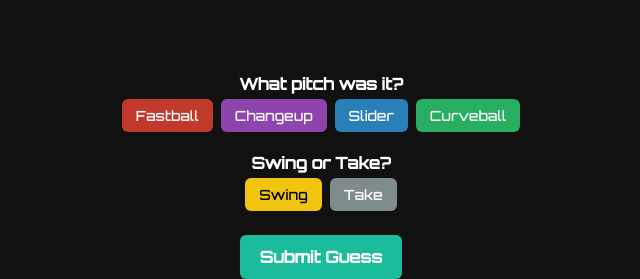
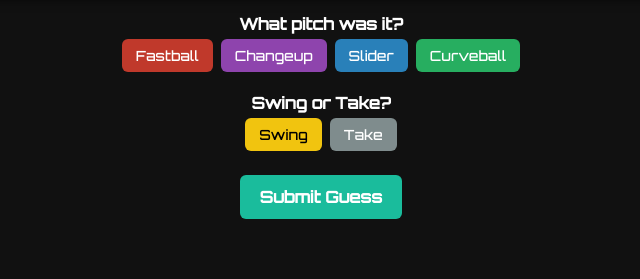
Before and after one commit to Cheechf/Pitch-Recognition-Trainer-by-FM, a Flask app: page /pitch in a window 1280 px wide. Shown: the part 756-1035 px from the top of the page, without its empty margins (319-959 px from the left). Run offline with Flask 3, Linux system fonts and the light colour scheme.

Commit message:
Update pitch.html

```diff
--- a/templates/pitch.html
+++ b/templates/pitch.html
@@ -1,19 +1,25 @@
 <!DOCTYPE html>
 <html lang="en">
 <head>
-    <meta charset="UTF-8">
+  <meta charset="UTF-8" />
   <title>Pitch Recognition Trainer by FM</title>
-    <meta name="viewport" content="width=device-width, initial-scale=1.0">
-
-    <link href="https://fonts.googleapis.com/css2?family=Orbitron:wght@500&display=swap" rel="stylesheet">
-    <link rel="icon" type="image/x-icon" href="{{ url_for('static', filename='favicon.ico') }}">
-
+  <meta name="viewport" content="width=device-width, initial-scale=1.0" />
+  <link
+    href="https://fonts.googleapis.com/css2?family=Orbitron:wght@500&display=swap"
+    rel="stylesheet"
+  />
+  <link
+    rel="icon"
+    type="image/x-icon"
+    href="{{ url_for('static', filename='favicon.ico') }}"
+  />
   <style>
     * {
       box-sizing: border-box;
     }
 
-        html, body {
+    html,
+    body {
       margin: 0;
       padding: 0;
       background-color: #111;
@@ -21,13 +27,6 @@
       font-family: 'Orbitron', sans-serif;
       height: 100vh;
       overflow: hidden;
-        }
-
-        body {
-            display: flex;
-            flex-direction: column;
-            align-items: center;
-            padding-top: 60px;
     }
 
     header {
@@ -61,28 +60,33 @@
     }
 
     @keyframes fireBounce {
-            0% { transform: translateY(0); }
-            100% { transform: translateY(-3px); }
+      0% {
+        transform: translateY(0);
+      }
+      100% {
+        transform: translateY(-3px);
+      }
     }
 
     .logo-container {
-            margin-top: 5px;
+      margin-top: 55px;
+      margin-bottom: 10px;
     }
 
     .logo-container img {
       width: 20vw;
-            max-width: 100px;
+      max-width: 90px;
       height: auto;
     }
 
-        .main-area {
+    .main-content {
       display: flex;
       flex-direction: column;
       align-items: center;
-            justify-content: space-between;
-            flex: 1;
-            width: 100%;
-            max-width: 1000px;
+      justify-content: flex-start;
+      height: calc(100vh - 60px);
+      padding-top: 10px;
+      gap: 10px;
     }
 
     .responsive-embed {
@@ -93,12 +97,13 @@
       height: 0;
       overflow: hidden;
       border-radius: 10px;
-            box-shadow: 0 0 12px rgba(0,0,0,0.6);
+      box-shadow: 0 0 12px rgba(0, 0, 0, 0.6);
     }
 
     .responsive-embed iframe {
       position: absolute;
-            top: 0; left: 0;
+      top: 0;
+      left: 0;
       width: 100%;
       height: 100%;
       border: none;
@@ -110,7 +115,6 @@
       align-items: center;
       width: 100%;
       max-width: 720px;
-            margin-top: 10px;
     }
 
     h3 {
@@ -140,12 +144,35 @@
       transform: scale(1.05);
     }
 
-        .fastball { background-color: #c0392b; color: white; }
-        .changeup { background-color: #8e44ad; color: white; }
-        .slider   { background-color: #2980b9; color: white; }
-        .curveball { background-color: #27ae60; color: white; }
-        .swing { background-color: #f1c40f; color: black; }
-        .take  { background-color: #7f8c8d; color: white; }
+    .fastball {
+      background-color: #c0392b;
+      color: white;
+    }
+
+    .changeup {
+      background-color: #8e44ad;
+      color: white;
+    }
+
+    .slider {
+      background-color: #2980b9;
+      color: white;
+    }
+
+    .curveball {
+      background-color: #27ae60;
+      color: white;
+    }
+
+    .swing {
+      background-color: #f1c40f;
+      color: black;
+    }
+
+    .take {
+      background-color: #7f8c8d;
+      color: white;
+    }
 
     #submitBtn {
       background-color: #1abc9c;
@@ -163,8 +190,8 @@
 
     @media (max-width: 768px) {
       .logo-container img {
-                max-width: 70px;
-                width: 25vw;
+        max-width: 60px;
+        width: 24vw;
       }
 
       .responsive-embed {
@@ -194,35 +221,34 @@
 
   <script>
     function setPitch(pitch) {
-            document.getElementById("pitch_guess").value = pitch;
-            document.getElementById("pitchLabel").innerText = "Pitch Selected: " + pitch;
+      document.getElementById('pitch_guess').value = pitch;
+      document.getElementById('pitchLabel').innerText = 'Pitch Selected: ' + pitch;
     }
 
     function setDecision(decision) {
-            document.getElementById("swing_take").value = decision;
-            document.getElementById("decisionLabel").innerText = "Decision: " + decision;
+      document.getElementById('swing_take').value = decision;
+      document.getElementById('decisionLabel').innerText = 'Decision: ' + decision;
     }
 
     document.addEventListener('DOMContentLoaded', function () {
       setTimeout(() => {
         const iframe = document.getElementById('pitchVideo');
-                iframe.style.pointerEvents = "none";
+        iframe.style.pointerEvents = 'none';
       }, 4500);
     });
   </script>
 </head>
 <body>
-
   <header>Pitch Recognition Trainer by FM</header>
 
   <div class="scoreboard">
-        Score: {{ score }}/{{ total }}<br>
+    Score: {{ score }}/{{ total }}<br />
     Streak: {{ streak }} {% if streak >= 3 %}<span class="fire-emoji">🔥</span>{% endif %}
   </div>
 
-    <div class="main-area">
+  <div class="main-content">
     <div class="logo-container">
-            <img src="{{ url_for('static', filename='images/fm-logo.png') }}" alt="FM Logo">
+      <img src="{{ url_for('static', filename='images/fm-logo.png') }}" alt="FM Logo" />
     </div>
 
     <div class="responsive-embed">
@@ -230,10 +256,10 @@
     </div>
 
     <form action="/result" method="POST" class="centered-section">
-            <input type="hidden" id="pitch_guess" name="pitch_guess">
-            <input type="hidden" id="swing_take" name="swing_take">
-            <input type="hidden" name="correct_pitch" value="{{ pitch['pitch_type'] }}">
-            <input type="hidden" name="ball_or_strike" value="{{ pitch['ball_or_strike'] }}">
+      <input type="hidden" id="pitch_guess" name="pitch_guess" />
+      <input type="hidden" id="swing_take" name="swing_take" />
+      <input type="hidden" name="correct_pitch" value="{{ pitch['pitch_type'] }}" />
+      <input type="hidden" name="ball_or_strike" value="{{ pitch['ball_or_strike'] }}" />
 
       <h3>What pitch was it?</h3>
       <div class="button-row">
@@ -254,6 +280,5 @@
       <button type="submit" id="submitBtn">Submit Guess</button>
     </form>
   </div>
-
 </body>
 </html>
```
Lines whose indentation alone changed are shown as unchanged.
